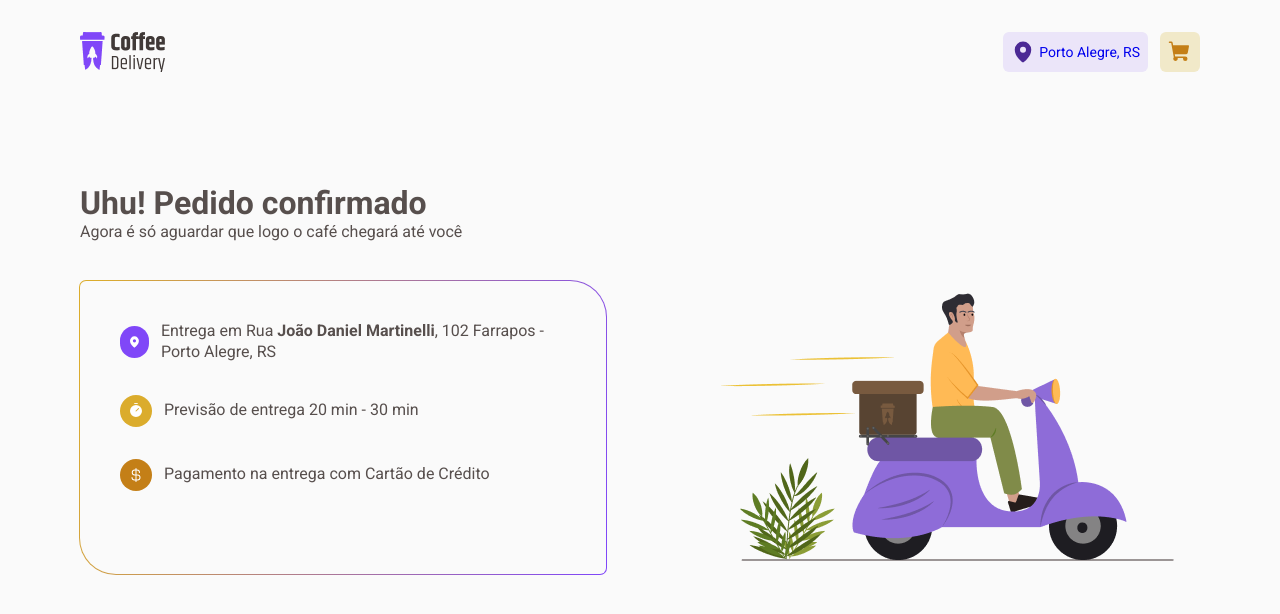
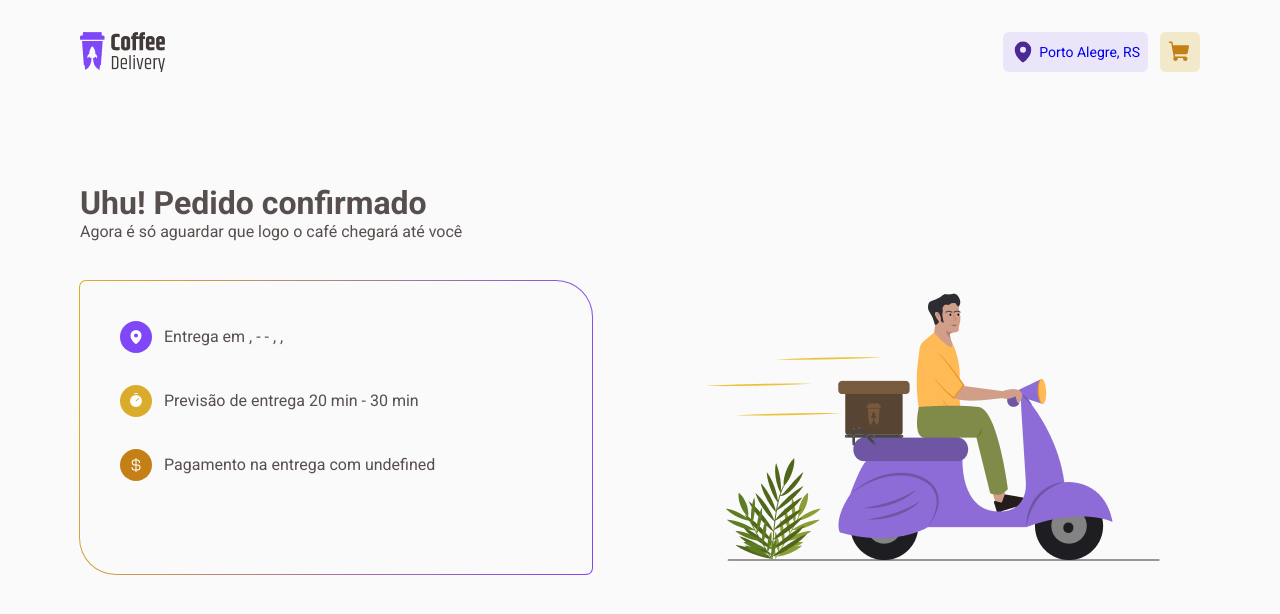
Before and after one commit to JoaoAlberto20/coffeDelivery, a React (Vite) app: page /success in a window 1280 px wide. Shown: the top 614 px of the page. Built offline with nearby package versions, Linux system fonts and the light colour scheme.

Commit message:
Feat: Adicionando página de finalização do pedido

```diff
--- a/src/Contexts/COffeeContext.tsx
+++ b/src/Contexts/COffeeContext.tsx
@@ -1,4 +1,11 @@
-import { createContext, ReactNode, useEffect, useReducer } from 'react'
+import {
+  createContext,
+  ReactNode,
+  useEffect,
+  useReducer,
+  useState,
+} from 'react'
+import { NewFormData } from '../pages/Checkout'
 import {
   addCoffeeCart,
   decrementCoffeeCart,
@@ -10,10 +17,12 @@ interface CoffeeContextTypes {
   descresseCoffeeCart: (item: CreatePropsData) => void
   addCart: (product: CreatePropsData) => void
   removeProductTotal: (id: number) => void
+  getItmSold: (item: NewFormData) => void
   itemProductDuplicated: CreatePropsData[]
   itemProduct: CreatePropsData[]
   totalPrice: number
   totalPriceItems: number
+  itemsSold: NewFormData | null
 }
 
 export const CoffeeContext = createContext({} as CoffeeContextTypes)
@@ -40,6 +49,8 @@ export function CoffeeProvider({ children }: CoffeeProviderProps) {
       }
     },
   )
+
+  const [itemsSold, setItemSold] = useState<NewFormData | null>(null)
 
   const { itemProductDuplicated } = stateInitial
 
@@ -73,6 +84,10 @@ export function CoffeeProvider({ children }: CoffeeProviderProps) {
   const totalPrice =
     totalPriceItems !== 0 ? totalPriceItems + 3.29 : totalPriceItems
 
+  const getItmSold = (item: NewFormData) => {
+    setItemSold(item)
+  }
+
   useEffect(() => {
     const stateJSON = JSON.stringify(stateInitial)
 
@@ -89,6 +104,8 @@ export function CoffeeProvider({ children }: CoffeeProviderProps) {
         removeProductTotal,
         totalPrice,
         totalPriceItems,
+        getItmSold,
+        itemsSold,
       }}
     >
       {children}
--- a/src/pages/Checkout/components/MethodPayment/index.tsx
+++ b/src/pages/Checkout/components/MethodPayment/index.tsx
@@ -4,20 +4,20 @@ import { ButtonsPayment } from '../../../../components/ButtonsPayment'
 import { TitleCheckout } from '../../../../components/TitleCheckout'
 import { Container, HelperText, PaymentMethodOptionsContainer } from './styles'
 
-export const paymentMethods = {
-  credit: {
+export const paymentMethods = [
+  {
     label: 'Cartão de crédito',
     icon: <CreditCard size={16} />,
   },
-  debit: {
+  {
     label: 'Cartão de débito',
     icon: <Bank size={16} />,
   },
-  money: {
+  {
     label: 'Dinheiro',
     icon: <Money size={16} />,
   },
-}
+]
 
 export function MethodPayment() {
   const {
@@ -35,13 +35,13 @@ export function MethodPayment() {
         icon="CurrencyDollar"
       />
       <PaymentMethodOptionsContainer>
-        {Object.entries(paymentMethods).map(([key, { label, icon }]) => (
+        {paymentMethods.map(({ label, icon }, index) => (
           <ButtonsPayment
-            key={label}
-            id={key}
+            key={index}
+            id={label}
             icon={icon}
             label={label}
-            value={key}
+            value={label}
             {...register('paymentMethod')}
           />
         ))}
--- a/src/pages/Checkout/index.tsx
+++ b/src/pages/Checkout/index.tsx
@@ -1,6 +1,9 @@
 import { zodResolver } from '@hookform/resolvers/zod'
+import { useContext } from 'react'
 import { FormProvider, useForm } from 'react-hook-form'
+import { useNavigate } from 'react-router-dom'
 import * as Zod from 'zod'
+import { CoffeeContext } from '../../Contexts/COffeeContext'
 
 import { InfoCheckout } from './components/InfoCheckout'
 import { ListCheckoutCard } from './components/ListCheckoutCard'
@@ -16,29 +19,30 @@ import {
 } from './styles'
 
 enum PaymentMethods {
-  credit = 'credit',
-  debit = 'debit',
-  money = 'money',
+  credit = 'Cartão de Crédito',
+  debit = 'Cartão de Debito',
+  money = 'Dinheiro',
 }
 
 const SchemaForm = Zod.object({
-  cep: Zod.string().min(1, 'Informe o Cep'),
+  cep: Zod.string()
+    .regex(/\d{5}-\d{3}/, 'Informe um cep válido Ex: 00000-000')
+    .min(9, 'Informe o Cep'),
   street: Zod.string().min(1, 'Informe a Rua'),
   number: Zod.string().min(1, 'Informe o número do Endereço'),
   complemento: Zod.string().optional(),
   district: Zod.string().min(1, 'Informe o Bairro'),
   city: Zod.string().min(1, 'Informe a Cidade'),
   UF: Zod.string().min(1, 'Informe o UF'),
-  paymentMethod: Zod.nativeEnum(PaymentMethods, {
-    errorMap: () => {
-      return { message: 'Informe o método de pagamento' }
-    },
-  }),
+  paymentMethod: Zod.string().min(1, 'Informe o método de pagamento'),
 })
 
-type NewFormData = Zod.infer<typeof SchemaForm>
+export type NewFormData = Zod.infer<typeof SchemaForm>
 
 export function Checkout() {
+  const navigate = useNavigate()
+  const { getItmSold } = useContext(CoffeeContext)
+
   const newForm = useForm<NewFormData>({
     resolver: zodResolver(SchemaForm),
     defaultValues: {
@@ -56,6 +60,8 @@ export function Checkout() {
   const { handleSubmit, reset, watch } = newForm
 
   const handleCreateForm = (data: NewFormData) => {
+    getItmSold(data)
+    navigate('/success')
     reset()
   }
 
--- a/src/pages/Success/index.tsx
+++ b/src/pages/Success/index.tsx
@@ -1,13 +1,19 @@
 import { CurrencyDollar, MapPin, Timer } from 'phosphor-react'
+import { useContext } from 'react'
 import illustration from '../../assets/Illustration.png'
+import { CoffeeContext } from '../../Contexts/COffeeContext'
 import {
   ContainerInfo,
   ContainerInfoDelivery,
   ContainerSuccess,
-  Items,
+  Items
 } from './styles'
 
+// R. Alm. Soído, 271 - Santa Helena, Vitória - ES, 29055-020
+
 export function Success() {
+  const { itemsSold } = useContext(CoffeeContext)
+
   return (
     <ContainerSuccess>
       <div>
@@ -20,8 +26,9 @@ export function Success() {
           <Items bgColor="base-purple">
             <MapPin size={32} weight="fill" />
             <span>
-              Entrega em Rua <strong>João Daniel Martinelli</strong>, 102
-              Farrapos - Porto Alegre, RS
+              Entrega em <strong>{itemsSold?.street}</strong>,{' '}
+              {itemsSold?.number} - {itemsSold?.district} - {itemsSold?.city},{' '}
+              {itemsSold?.UF}, {itemsSold?.cep}
             </span>
           </Items>
           <Items bgColor="base-yellow">
@@ -30,7 +37,7 @@ export function Success() {
           </Items>
           <Items bgColor="yellow-dark">
             <CurrencyDollar size={32} weight="fill" />
-            Pagamento na entrega com Cartão de Crédito
+            {`Pagamento na entrega com ${itemsSold?.paymentMethod}`}
           </Items>
         </ContainerInfo>
         <img src={illustration} alt="" />
```
